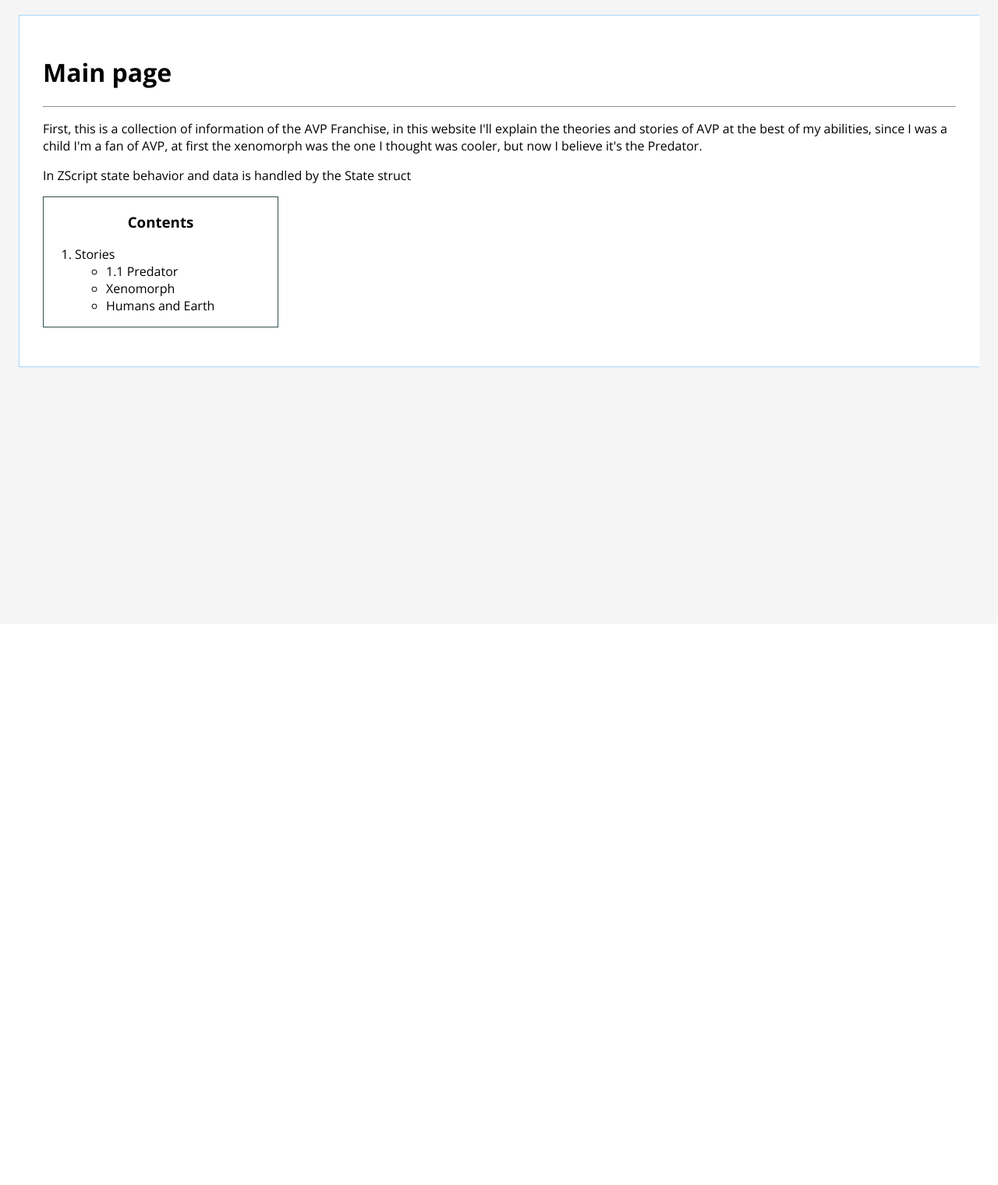
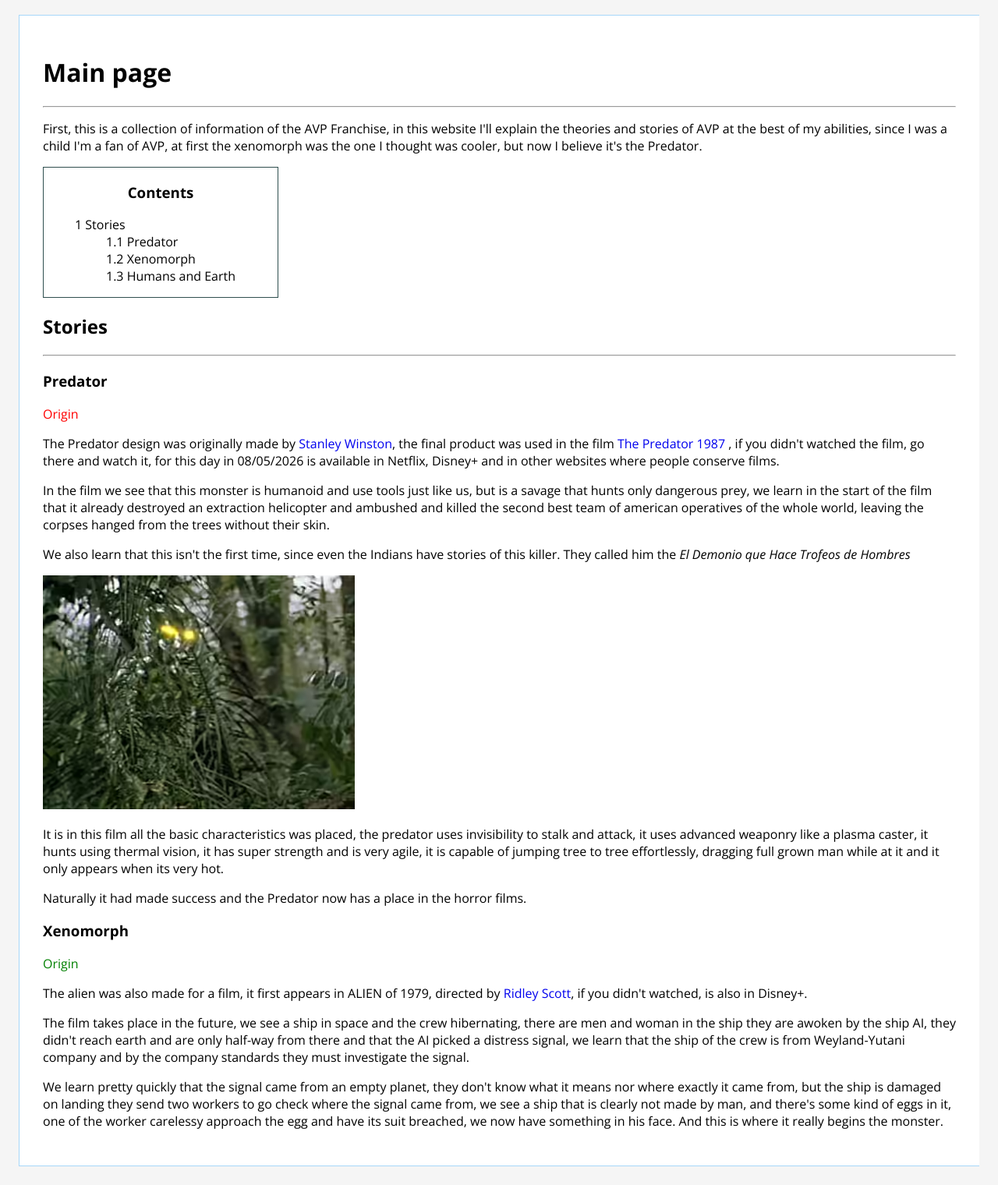
Before and after one commit to John-Ritcher/Flask, a Flask app: page / in a window 1280 px wide. Shown: the whole page at 78% size. Before the commit the page ends 471 px from the top, so only its background shows below. Run offline with Flask 2, Linux system fonts and the light colour scheme; parts of the project's set-up code (start-up, migrations or seed data) failed here and were passed over.

Commit message:
The website is half-way done already

```diff
--- a/static/style.css
+++ b/static/style.css
@@ -1,4 +1,4 @@
-h3 {
+h3.contents {
     text-align: center;
 }
 
@@ -41,6 +41,10 @@
     background: white;
 }
 
+li::marker {
+    content: ' ';
+}
+
 .mycontent {
     margin: auto;
     border: 1px solid darkslategray;
@@ -51,3 +55,15 @@
 #content {
     margin: 10px 10px 20px 0;
 }
+
+#pred {
+    color: red;
+}
+
+#marine {
+    color: darkblue;
+}
+
+#alien {
+    color: green;
+}
--- a/templates/index.html
+++ b/templates/index.html
@@ -17,20 +17,61 @@
         <p>First, this is a collection of information of the AVP Franchise, in this website I'll explain the theories and stories of AVP
         at the best of my abilities, since I was a child I'm a fan of AVP, at first the xenomorph was the one I thought was cooler,
         but now I believe it's the Predator.</p>
-        <p>In ZScript state behavior and data is handled by the State struct</p>
         <div id="content" class="mycontent">
-            <h3><strong>Contents</strong></h3>
+            <h3 class="contents"><strong>Contents</strong></h3>
             <ol>
-                <li>Stories</a>
+                <li><span>1</span>
+                    <span>Stories</span>
                     <ul>
-                        <li><span>1.1</span>
+                        <li>
+                            <span>1.1</span>
                             <span>Predator</span></li>
-                        <li>Xenomorph</li>
-                        <li>Humans and Earth</li>
+                        <li><span>1.2</span>
+                            <span>Xenomorph</span></li>
+                        <li><span>1.3</span>
+                            <span>Humans and Earth</span></li>
                     </ul>
                 </li>
             </ol>
         </div>
+        <h2>Stories</h2>
+        <hr>
+        <h3>Predator</h3>
+        <div>
+            <p id="pred">Origin</p>
+            <p>The Predator design was originally made by <a href="https://avp.fandom.com/wiki/Stan_Winston">Stanley Winston</a>,
+                the final product was used in the film <a href="https://youtu.be/XY6d4LGd8YM?si=3VzpU1kQ8p7dzWMh">The Predator 1987</a>
+                , if you didn't watched the film, go there and watch it, for this day in 08/05/2026 is available in Netflix, Disney+ and
+                in other websites where people conserve films.
+            </p>
+            <p>In the film we see that this monster is humanoid and use tools just like us, but is a savage that hunts only
+                dangerous prey, we learn in the start of the film that it already destroyed an extraction helicopter and ambushed and killed the second best
+                team of american operatives of the whole world, leaving the corpses hanged from the trees without their skin.
+            </p>
+            <p>We also learn that this isn't the first time, since even the Indians have stories of this killer. They called him
+                the <em>El Demonio que Hace Trofeos de Hombres</em>
+            </p>
+            <img src="../static/imgs/Invisible.avif" alt="The Predator with invisibility, image taken from the film">
+            <p>It is in this film all the basic characteristics was placed, the predator uses invisibility to stalk and attack, it uses
+                advanced weaponry like a plasma caster, it hunts using thermal vision, it has super strength and is very agile, it is
+                capable of jumping tree to tree effortlessly, dragging full grown man while at it and it only appears when its very hot.
+            </p>
+            <p>Naturally it had made success and the Predator now has a place in the horror films.</p>
+        </div>
+        <h3>Xenomorph</h3>
+        <div>
+            <p id="alien">Origin</p>
+            <p>The alien was also made for a film, it first appears in ALIEN of 1979, directed by <a href="https://pt.wikipedia.org/wiki/Ridley_Scott">Ridley Scott</a>,
+                if you didn't watched, is also in Disney+.</p>
+            <p>The film takes place in the future, we see a ship in space and the crew hibernating, there are men and woman in the ship
+                they are awoken by the ship AI, they didn't reach earth and are only half-way from there and that the AI picked a distress signal, we learn that the ship of the crew is from Weyland-Yutani company and by the company standards
+                they must investigate the signal.
+            </p>
+            <p>We learn pretty quickly that the signal came from an empty planet, they don't know what it means nor where exactly it came from, but the ship is damaged on landing
+                they send two workers to go check where the signal came from, we see a ship that is clearly not made by man, and there's some kind of eggs in it, one of the worker
+                carelessy approach the egg and have its suit breached, we now have something in his face. And this is where it really begins the monster.
+            </p>
+        </div>
     </div>
 </body>
 </html>
```
Also changed, not shown: static/imgs/Invisible.avif (added).
